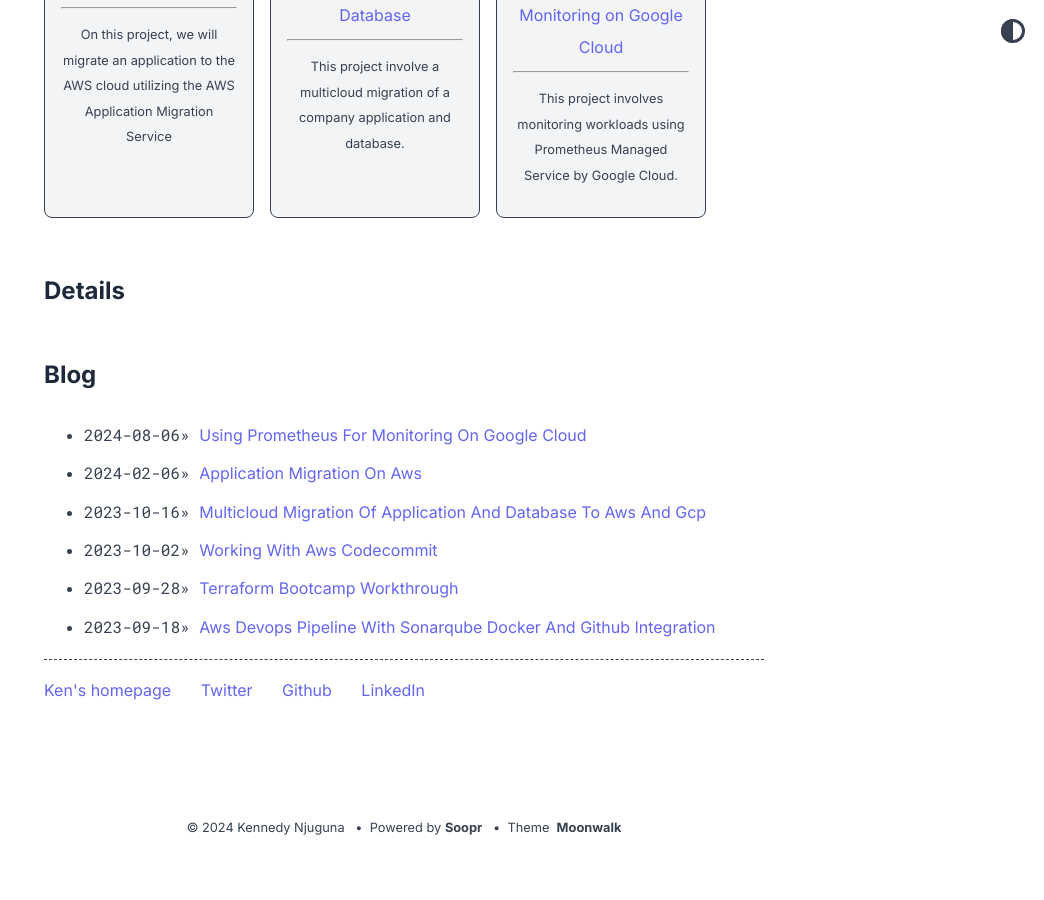
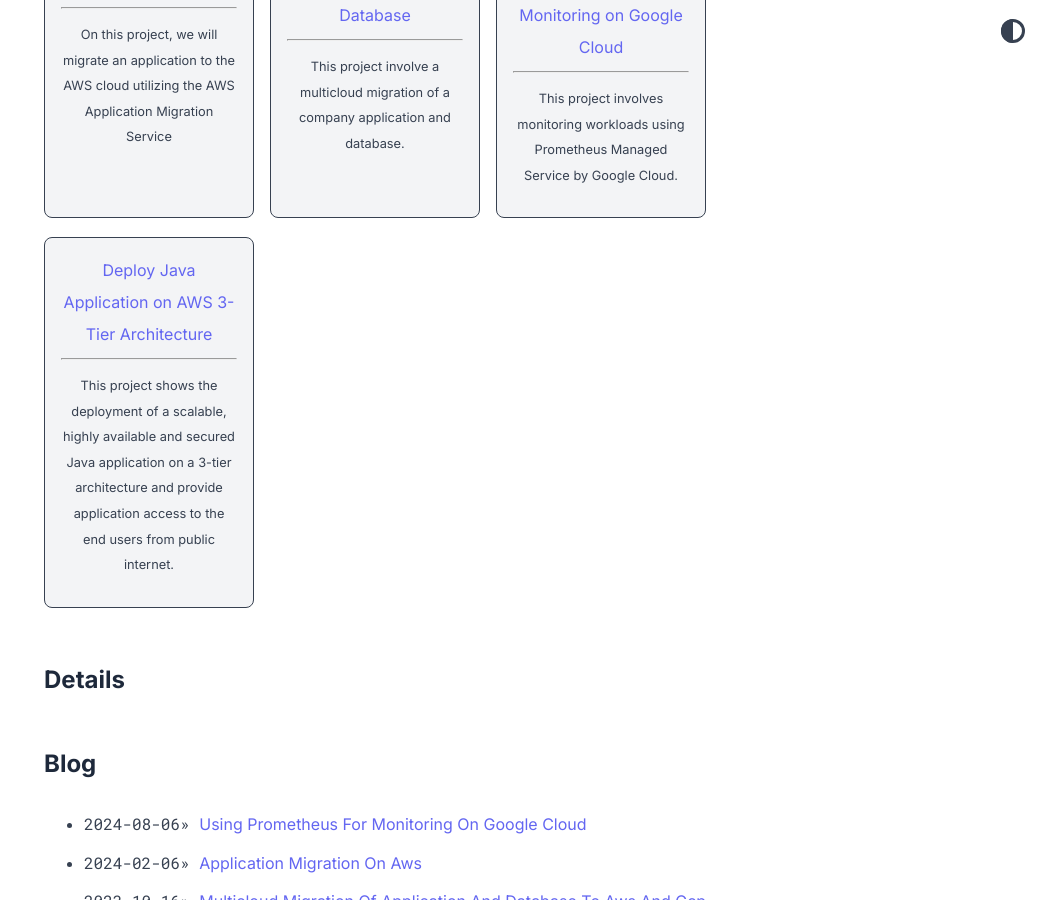
Before and after one commit to KennedyNjuguna/kennedynjuguna.github.io, a Jekyll site: the page built from index.md, in a window 1280 px wide and 900 px high, scrolled down 840 px. Shown: the whole window, without its empty margins (236-1280 px from the left). Built offline with Jekyll 4.4.1, drawn with Linux system fonts in a browser that asks for light colours; before the commit the page ends 1693 px from its top, so only the background shows below that.

Commit message:
Update home.yml

```diff
--- a/_data/home.yml
+++ b/_data/home.yml
@@ -32,6 +32,12 @@ project_entries:
   - title: Using Prometheus Managed Service for Monitoring on Google Cloud
     url: using-prometheus-for-monitoring-on-google-cloud
     desc: This project involves monitoring workloads using Prometheus Managed Service by Google Cloud.
+
+  - title: Deploy Java Application on AWS 3-Tier Architecture
+    url: deploy-java-application-on-aws-3-tier-architecture
+    desc: This project shows the deployment of a scalable, highly available and secured Java application on a 3-tier architecture and provide application access to the end users from public internet.
+
+
 
 old_project_entries:
   - title: Soopr
```
